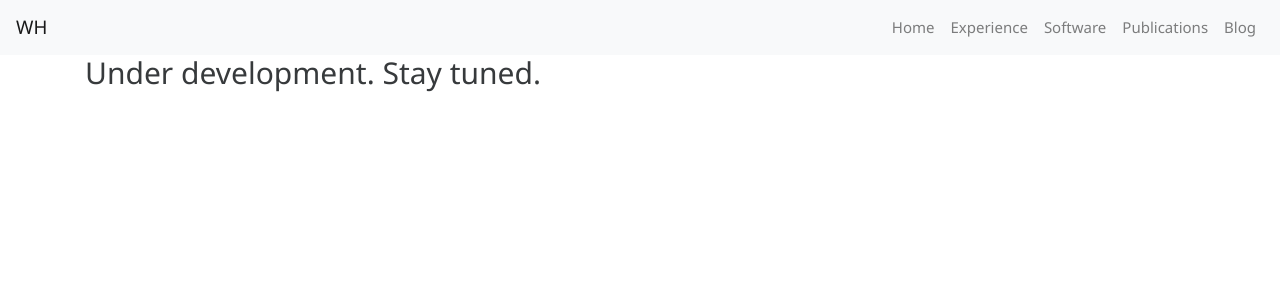
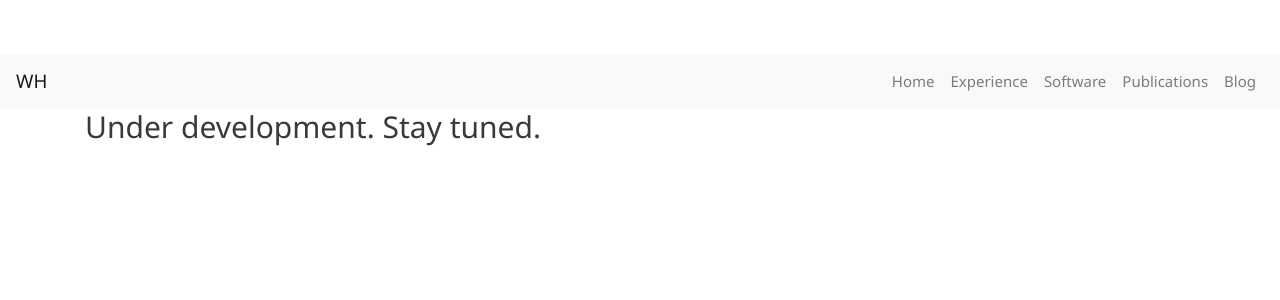
Before and after one commit to hewenbin/hewenbin.github.io, a Jekyll site: the page built from index.md, in a window 1280 px wide. Shown: the top 300 px of the page. Built offline with Jekyll 4.4.1, drawn with Linux system fonts in a browser that asks for light colours; our own code applies the rules of GitHub Pages for plain Markdown files.

Commit message:
Update main.scss

```diff
--- a/_config.yml
+++ b/_config.yml
@@ -1,3 +1,6 @@
+sass:
+  style: compressed
+
 plugins:
   - jekyll-feed
   - jekyll-seo-tag
--- a/assets/main.scss
+++ b/assets/main.scss
@@ -4,3 +4,8 @@
 @import "variables";
 @import "bootstrap/bootstrap";
 @import "bootswatch";
+
+body {
+  margin-top: 54px;
+  position: relative;
+}
```
